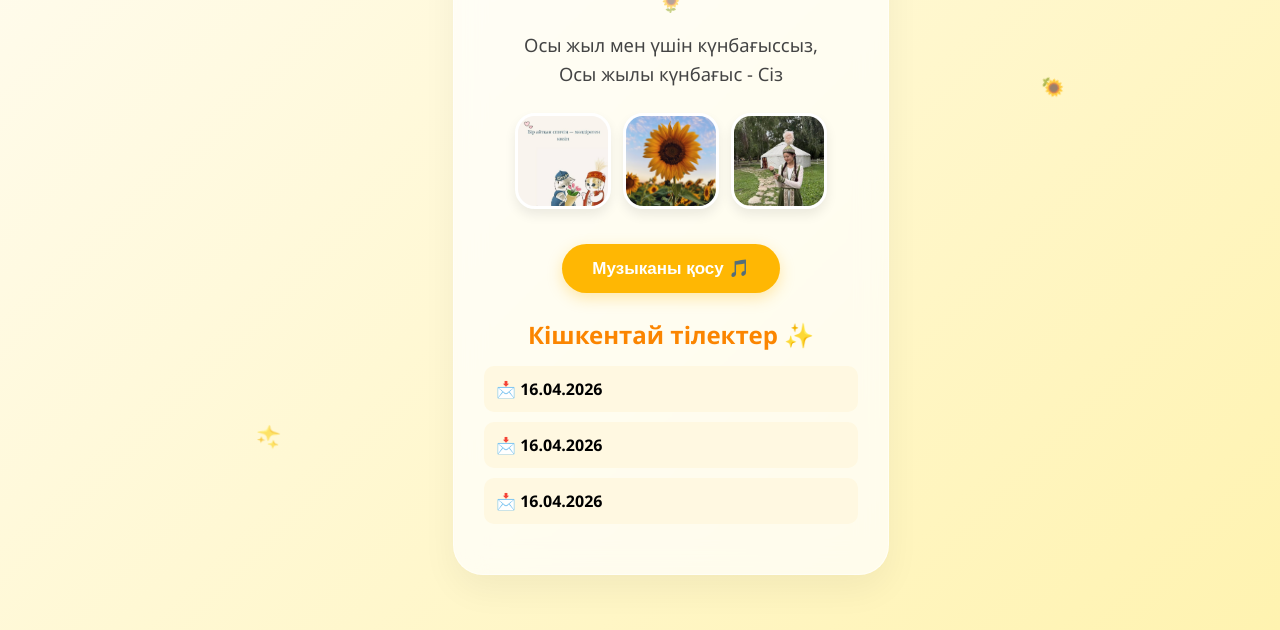
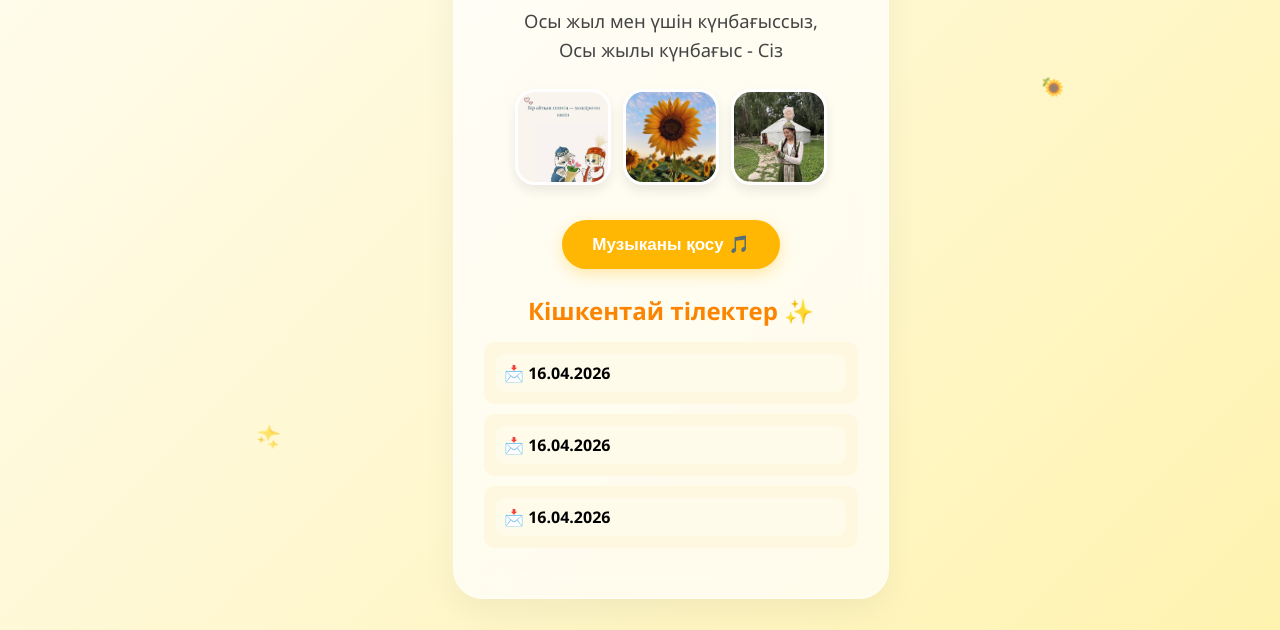
Before and after one commit to didarkurmantai/parasat, a plain HTML site: page index.html in a window 1280 px wide. Shown: the part 170-800 px from the top of the page. Drawn offline with Linux system fonts and the light colour scheme.

Commit message:
Update style.css

```diff
--- a/style.css
+++ b/style.css
@@ -176,3 +176,12 @@ button:hover {
   margin-top: 8px;
   color: #555;
 }
+
+
+.date {
+  cursor: pointer;
+  font-weight: bold;
+  background: #fff5;
+  padding: 8px;
+  border-radius: 10px;
+}
```
